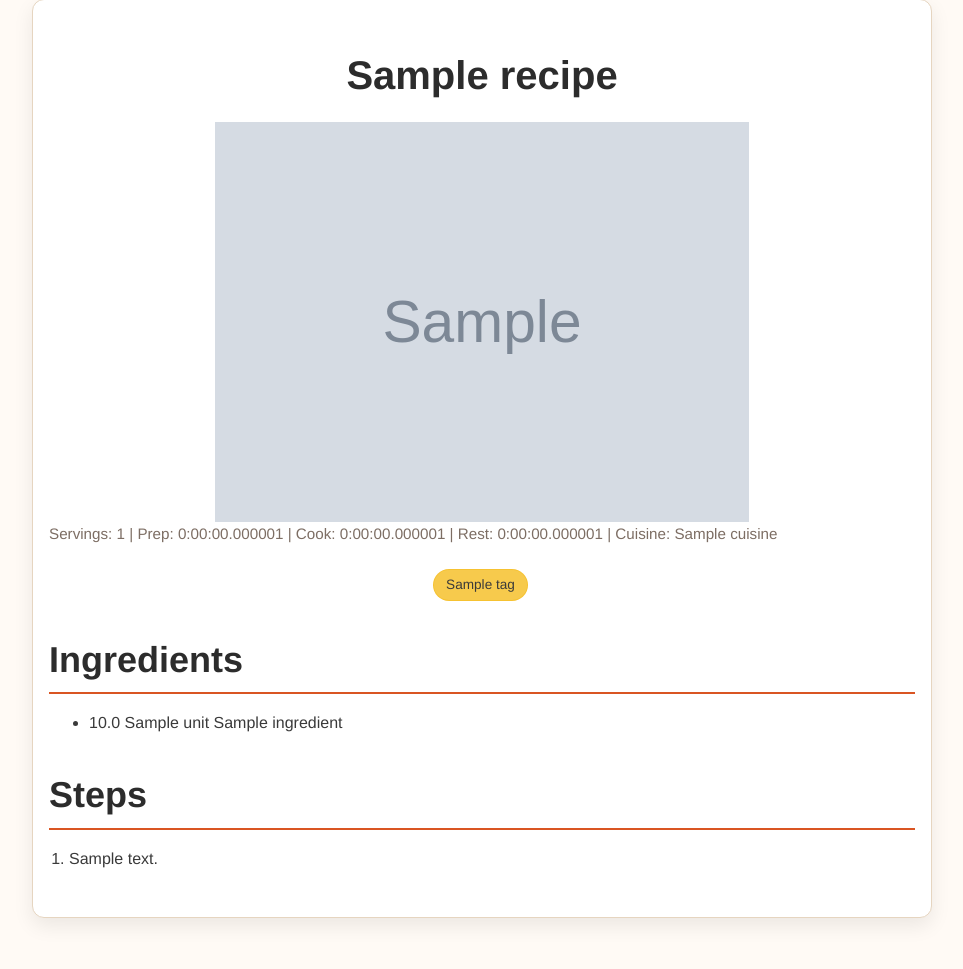
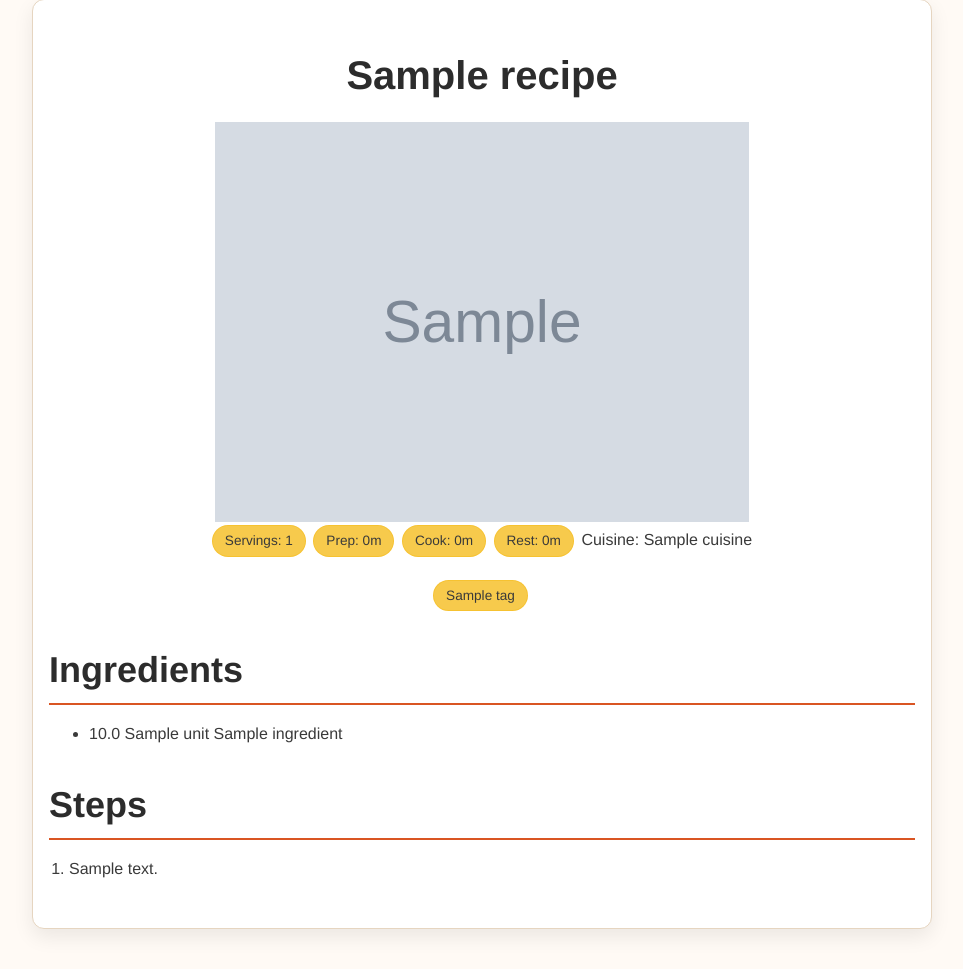
Before and after one commit to TrickShotMLG02/MealStack, a Django app: a page that uses MealStack/templates/recipes/recipe_detail.html in a window 1280 px wide. Shown: the part 129-1098 px from the top of the page, without its empty margins (158-1121 px from the left). Run offline with Django 5.2, Linux system fonts and the light colour scheme; tables that the repository leaves empty hold one stand-in row (values such as "Sample post"); grey boxes marked "Sample" are stand-in pictures.

Commit message:
created tag to pretty print durations and moved some logic to time.py

```diff
--- a/MealStack/templates/recipes/recipe_detail.html
+++ b/MealStack/templates/recipes/recipe_detail.html
@@ -1,4 +1,5 @@
 {% extends "base.html" %}
+{% load time_tags %}
 {% load static %}
 
 {% block title %}{{ recipe.title }} - MealStack{% endblock %}
@@ -25,11 +26,11 @@
 
 
         <!-- Metadata -->
-        <div class="recipe-meta">
-            <span>Servings: {{ recipe.servings }}</span> |
-            <span>Prep: {{ recipe.preparation_time|default:"0:00" }}</span> |
-            <span>Cook: {{ recipe.cooking_time|default:"0:00" }}</span> |
-            <span>Rest: {{ recipe.resting_time|default:"0:00" }}</span> |
+        <div class="tag-container horizontal-tags">
+            <span class="tag">Servings: {{ recipe.servings }}</span>
+            {% if recipe.preparation_time %}<span class="tag">Prep: {{ recipe.preparation_time|pretty_duration }}</span>{% endif %}
+            {% if recipe.cooking_time %}<span class="tag">Cook: {{ recipe.cooking_time|pretty_duration }}</span>{% endif %}
+            {% if recipe.resting_time %}<span class="tag">Rest: {{ recipe.resting_time|pretty_duration }}</span>{% endif %}
             {% if recipe.cuisine %}<span>Cuisine: {{ recipe.cuisine.name }}</span>{% endif %}
         </div>
 
--- a/MealStack/templates/recipes/recipe_list.html
+++ b/MealStack/templates/recipes/recipe_list.html
@@ -1,4 +1,5 @@
 {% extends "base.html" %}
+{% load time_tags %}
 {% load static %}
 
 {% block title %}All Recipes - MealStack{% endblock %}
@@ -21,7 +22,7 @@
         <!-- Tags -->
         <div class="tag-container vertical-tags">
             <span class="tag">Servings: {{ recipe.servings }}</span>
-            <span class="tag">Total time: {{ recipe.total_time_display }}</span>
+            <span class="tag">Total time: {{ recipe.total_time|pretty_duration }}</span>
         </div>
     </div>
     {% empty %}
--- /dev/null
+++ b/apps/common/templatetags/time_tags.py
@@ -0,0 +1,8 @@
+from django import template
+from apps.common.time import format_timedelta
+
+register = template.Library()
+
+@register.filter
+def pretty_duration(value):
+    return format_timedelta(value)
--- /dev/null
+++ b/apps/common/time.py
@@ -0,0 +1,11 @@
+def format_timedelta(td):
+    if not td:
+        return "—"
+
+    total_seconds = int(td.total_seconds())
+    hours, remainder = divmod(total_seconds, 3600)
+    minutes, _ = divmod(remainder, 60)
+
+    if hours:
+        return f"{hours}h {minutes}m"
+    return f"{minutes}m"
--- a/apps/recipes/models/recipe.py
+++ b/apps/recipes/models/recipe.py
@@ -5,6 +5,7 @@ from django.templatetags.static import static
 
 from apps.recipes.models.recipe_nutrition import RecipeNutrition
 from apps.common.text_formatting import slugify
+from apps.common.time import format_timedelta
 
 STATUS_CHOICES = [
     ('draft', 'Draft'),
@@ -63,10 +64,7 @@ class Recipe(models.Model):
         Optional: format for admin display
         """
         total = self.total_time
-        # return as HH:MM
-        hours = total.total_seconds() // 3600
-        minutes = (total.total_seconds() % 3600) // 60
-        return f"{int(hours)}h {int(minutes)}m" if hours else f"{int(minutes)}m"
+        return format_timedelta(total)
 
     total_time_display.short_description = "Total Time"
 
```
Also changed, not shown: apps/common/templatetags/__init__.py (added).
